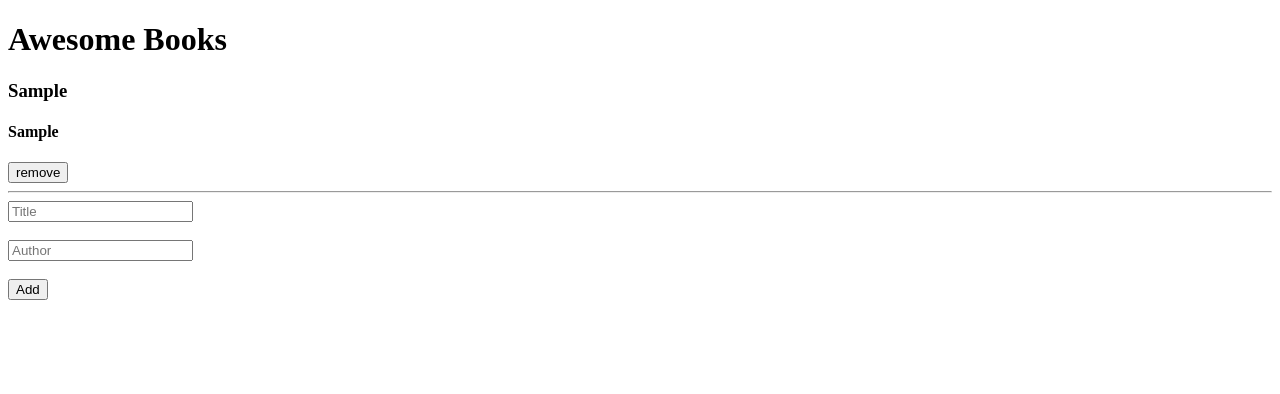
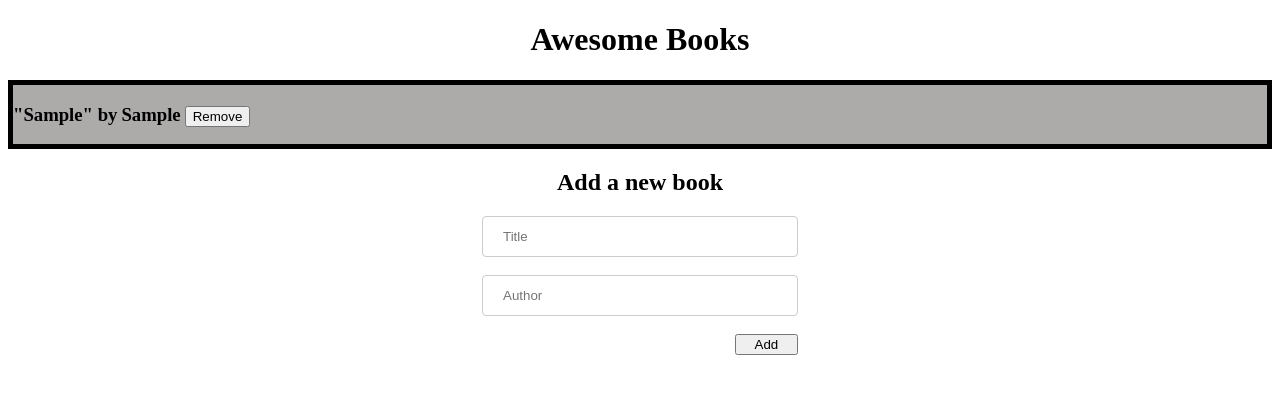
Before and after one commit to waseemqureshi2020/Awesome-Books-App, a website: page index.html in a window 1280 px wide. Both pictures are taken after typing "Sample", "Sample" into the empty fields and a click on the button "Add". Drawn offline with Linux system fonts and the light colour scheme.

Commit message:
Work on New UI
Work on New UI

```diff
--- a/app.js
+++ b/app.js
@@ -24,10 +24,9 @@ function removeDom(element) {
 function render(book) {
   awesomeBooks.innerHTML += `
       <li id="${book.id}">
-        <h3>${book.title}</h3>
-        <h4>${book.author}</h4>
-        <button class="btn">remove</button>
-        <hr>
+        <h3>"${book.title}" by </h3>
+        <h3>${book.author}</h3>
+        <button class="btn">Remove</button>
       </li>
 
       `;
@@ -46,7 +45,7 @@ document.querySelector('form').onsubmit = (e) => {
   const error = document.getElementById('error');
   const { title, author } = e.target;
   if (title.value.length < 1 || author.value.length < 1) {
-    error.innerHTML = 'input filed must not be empty';
+    error.innerHTML = 'input filled must not be empty';
     setTimeout(() => {
       error.innerHTML = '';
     }, 3000);
--- a/index.html
+++ b/index.html
@@ -11,7 +11,9 @@
    <main id="main">
     <h1>Awesome Books</h1>
     <ul id="awesomeBooks"></ul>
-    <small id="error"></small>
+    <section class="new-books-section">
+        <h1 class="new-book">Add a new book</h1>
+        <small id="error"></small>
     <form action="">
         <input type="text" name="title" id="title" placeholder="Title">
         <br>
@@ -19,8 +21,9 @@
         <input type="text" name="author" id="author" placeholder="Author">
         <br>
         <br>
-        <button type="submit" id="submit">Add</button>
+        <button type="submit" id="submit" class="submit-btn">Add</button>
     </form>
+</section>
    </main>
     <script src="./app.js"></script>
 </body>
--- a/style.css
+++ b/style.css
@@ -6,4 +6,35 @@ ul {
   list-style-type: none;
   margin: 0;
   padding: 0;
+  border: 5px solid black;
 }
+ul li h3 {
+  text-align: left;
+  display: inline-block;
+}
+ul li {
+  text-align: left;
+  display: block;
+}
+* {
+  box-sizing: border-box;
+  text-align: center;
+}
+button.submit-btn {
+  position: relative;
+  left: 10%;
+  width: 5%;
+}
+form input {
+  width: 25%;
+  padding: 12px 20px;
+  border: 1px solid #ccc;
+  border-radius: 4px;
+  box-sizing: border-box;
+  resize: vertical;
+  text-align: left;
+}
+ul li:nth-child(odd) {
+  background-color: rgb(173, 170, 170);
+  width: 100%;
+}
```
